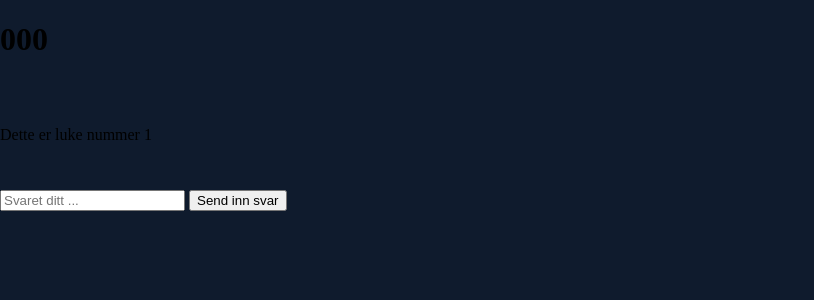
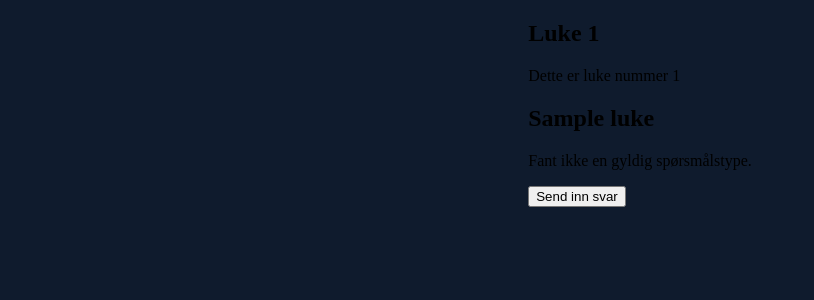
Before and after one commit to Salamander090909/Julekalender, a Node server app: page /luke/1 in a window 1280 px wide. Shown: the top 300 px of the page, without its empty margins (0-814 px from the left). Run offline with Node 20, Linux system fonts and the light colour scheme; a user stored in the database is signed in; tables that the repository leaves empty hold one stand-in row (values such as "Sample post"); some libraries are stand-ins or nearby versions.

Commit message:
fix up til de nye spørsmålene, måtte bytte ut Luke.js

```diff
--- a/app.js
+++ b/app.js
@@ -22,7 +22,7 @@ mongoose.connect(process.env.MONGODB_URI);
 app.get("/", async (req, res) => {
     const luker = await Luke.find().sort({ nr: 1 });
 
-    const idag = new Date("2026.12.14");
+    const idag = new Date("2026.12.15");
     const dag = idag.getMonth() === 11 ? idag.getDate() : 0;
 
     let user = null
@@ -50,7 +50,8 @@ app.get("/register", (req, res) => {
 app.get("/luke/:nr", async (req, res) => {
     const nr = Number(req.params.nr);
     const luke = await Luke.findOne({ nr });
-    const idag = new Date("2026.12.14");
+    console.log(luke.toObject());
+    const idag = new Date("2026.12.15");
     const dag = idag.getMonth() === 11 ? idag.getDate() : 0;
 
     if (!luke) {
@@ -148,8 +149,8 @@ app.post("/luke/:nr/svar", async (req, res) => {
             luke: luke._id,
             $push: {
                 svar: {
-                    blokkIndex: Number(req.body.blokkIndex),
-                    valgtSvar: svar
+                    valgtSvar: svar,
+                    riktigSvar: luke.correct_answer
                 }
             }
         },
--- a/views/kalenderQuiz.ejs
+++ b/views/kalenderQuiz.ejs
@@ -1,45 +1,106 @@
 <%- include("./partials/head") %>
-
 <body>
 
-    <h1><%= luke.tittel %></h1>
-    <p>Dette er luke nummer <%= luke.nr %></p>
+    <main class="quizContainer">
 
-    <form action="/luke/<%= luke.nr %>/svar" method="POST">
+        <section class="quizCard">
 
-        <% luke.blokker.forEach((blokk, index) => { %>
+            <h1>Luke <%= luke.nr %></h1>
 
-            <% if (blokk.type === "tekst") { %>
+            <p>Dette er luke nummer <%= luke.nr %></p>
 
-                <p><%= blokk.tekst %></p>
+            <form action="/luke/<%= luke.nr %>/svar" method="POST">
 
-            <% } else if (blokk.type === "video") { %>
+                <h2><%= luke.question %></h2>
 
-                <iframe
-                    src="<%= blokk.url %>"
-                    allowfullscreen>
-                </iframe>
+                <% if (luke.type.includes("multiple_choice")) { %>
 
-            <% } else if (blokk.type === "bilde") { %>
+                    <div class="alternativer">
 
-                <img
-                    src="<%= blokk.url %>"
-                    alt="Bilde for luke <%= luke.nr %>"
-                >
+                        <% if (luke.options && luke.options.length > 0) { %>
 
-            <% } %>
+                            <% luke.options.forEach((option) => { %>
 
-            <% if (dag > luke.nr) { %>
-                <h1>Vinner av denne dagen er ...</h1>
-            <% } %>
+                                <label class="alternativ">
 
-            <input type="hidden" name="blokkIndex" value="<%= index %>">
-        <% }) %>
+                                    <input
+                                        type="radio"
+                                        name="svar"
+                                        value="<%= option %>"
+                                        required
+                                    >
 
-        <input type="text" name="svar" placeholder="Svaret ditt ..." required>
+                                    <span><%= option %></span>
 
-        <button type="submit">Send inn svar</button>
+                                </label>
 
-    </form>
+                            <% }) %>
+
+                        <% } else { %>
+
+                            <p>Ingen svaralternativer ble funnet.</p>
+
+                        <% } %>
+
+                    </div>
+
+                <% } else if (luke.type.includes("open")) { %>
+
+                    <div class="openSvar">
+
+                        <input
+                            type="text"
+                            name="svar"
+                            placeholder="Skriv svaret ditt..."
+                            required
+                            autocomplete="off"
+                        >
+
+                    </div>
+
+                <% } else if (luke.type.includes("video")) { %>
+
+                    <div class="videoSvar">
+
+                        <% if (luke.video_url) { %>
+
+                            <div class="videoContainer">
+
+                                <iframe
+                                    src="<%= luke.video_url.replace('watch?v=', 'embed/') %>"
+                                    title="Quizvideo"
+                                    allow="accelerometer; autoplay; clipboard-write; encrypted-media; gyroscope; picture-in-picture"
+                                    allowfullscreen>
+                                </iframe>
+
+                            </div>
+
+                        <% } %>
+
+                        <input
+                            type="text"
+                            name="svar"
+                            placeholder="Hva er svaret?"
+                            required
+                            autocomplete="off"
+                        >
+
+                    </div>
+
+                <% } else { %>
+
+                    <p>Fant ikke en gyldig spørsmålstype.</p>
+
+                <% } %>
+
+                <button type="submit" class="sendSvarKnapp">
+                    Send inn svar
+                </button>
+
+            </form>
+
+        </section>
+
+    </main>
 
 </body>
```
Also changed, not shown: models/Luke.js (+8 -10 lines).
